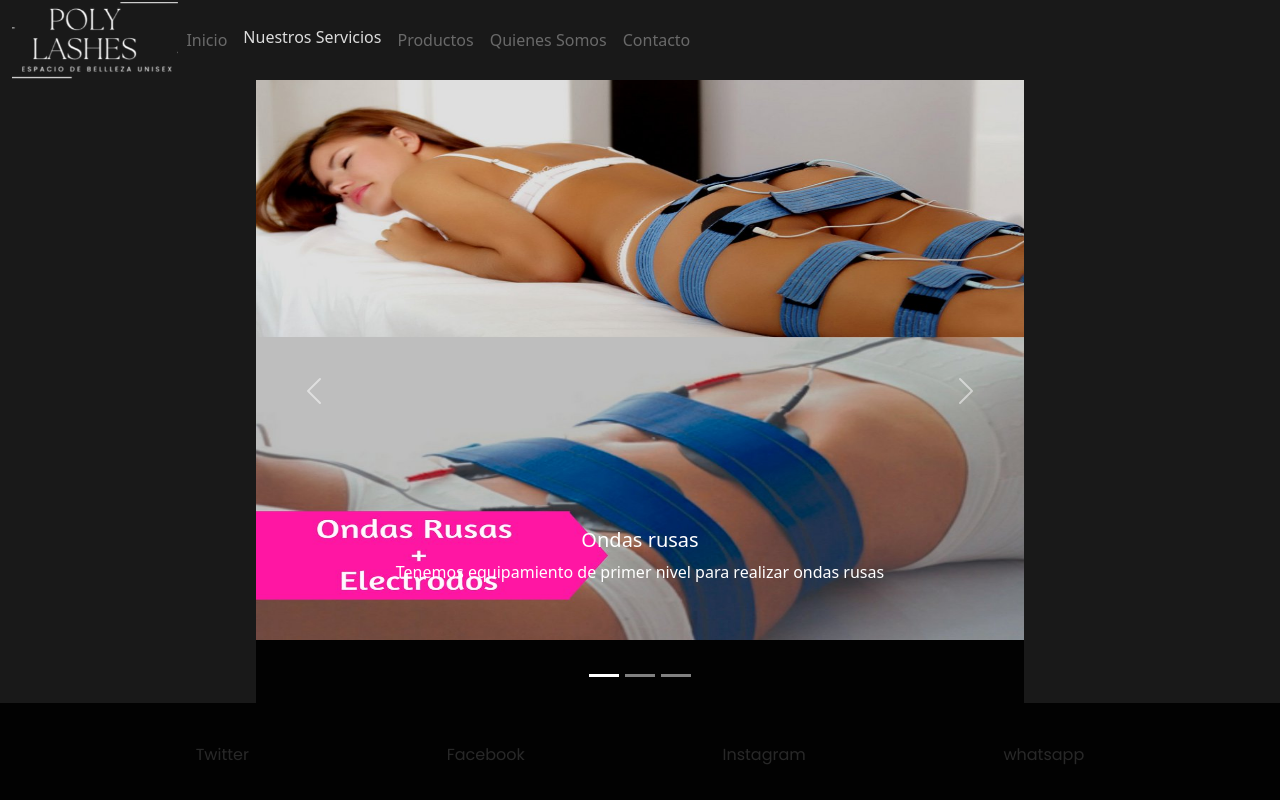
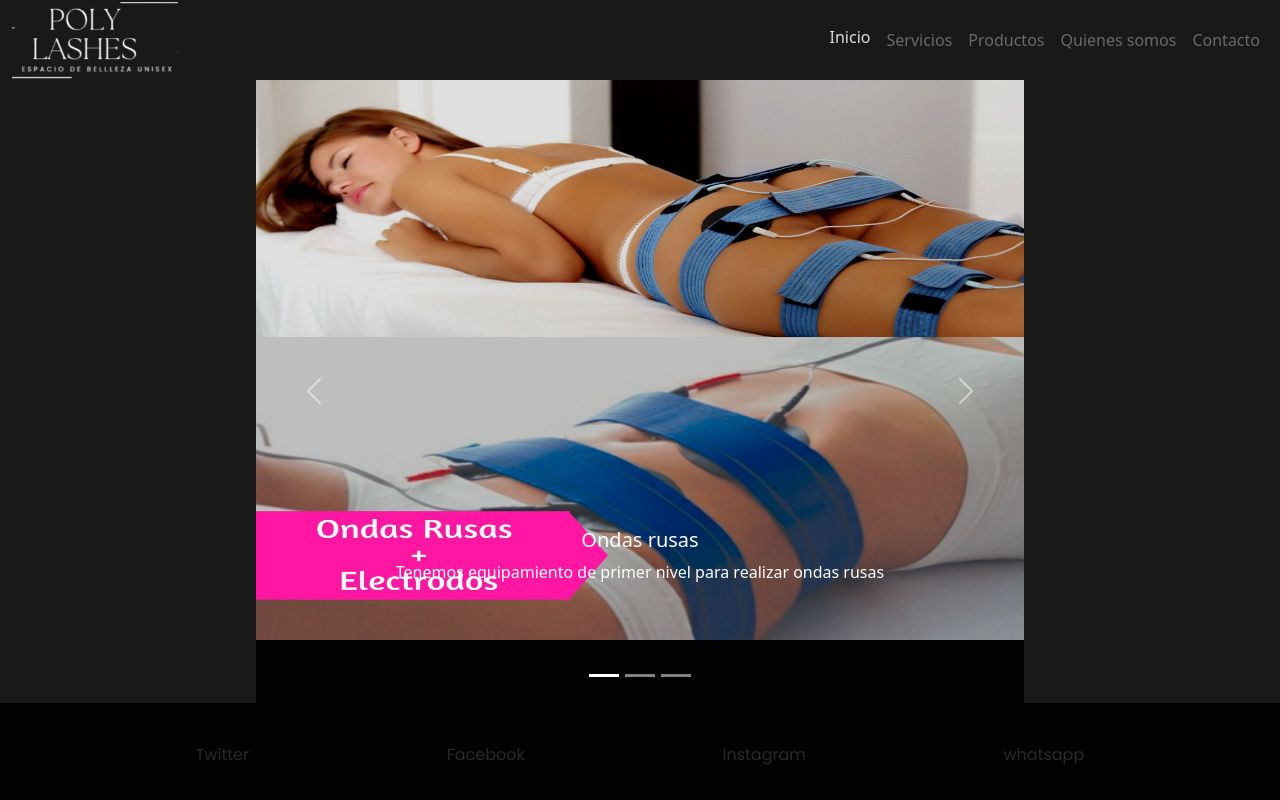
Before and after one commit to IvanTeves/Entrega-Final, a plain HTML site: page secciones/ourservices.html in a window 1280 px wide. Drawn offline with nearby package versions, Linux system fonts and the light colour scheme.

Commit message:
Se pone header en todos

```diff
--- a/secciones/ourservices.html
+++ b/secciones/ourservices.html
@@ -19,23 +19,31 @@
     <script src="https://cdn.jsdelivr.net/npm/bootstrap@5.3.0-alpha1/dist/js/bootstrap.bundle.min.js" integrity="sha384-w76AqPfDkMBDXo30jS1Sgez6pr3x5MlQ1ZAGC+nuZB+EYdgRZgiwxhTBTkF7CXvN" crossorigin="anonymous"></script>
     <header class="header">
 
-        <nav class="navbar navbar-expand-lg nav-fondo">
+      <nav class="navbar navbar-expand-lg ">
           <div class="container-fluid">
-                <a class="logo-inicio animate__animated animate__backInRight" href="../index.html">
-                </a>
-                <button class="navbar-toggler" type="button" data-bs-toggle="collapse"
-                    data-bs-target="#navbarNavAltMarkup" aria-controls="navbarNavAltMarkup" aria-expanded="false"
-                    aria-label="Toggle navigation">
+              <a class="navbar-brand logo-inicio animate__animated animate__backInRight" href="#"></a>
+              <button class="navbar-toggler" type="button" data-bs-toggle="collapse" data-bs-target="#navbarNav"
+                  aria-controls="navbarNav" aria-expanded="false" aria-label="Toggle navigation">
                   <span class="navbar-toggler-icon"></span>
               </button>
-                <div class="collapse navbar-collapse" id="navbarNavAltMarkup">
-                    <div class="navbar-nav">
-                        <a class="color nav-link " aria-current="page" href="../index.html">Inicio</a>
-                        <a class="nav-link actives" href="ourservices.html">Nuestros Servicios</a>
-                        <a class="color nav-link" href="productos.html">Productos</a>
-                        <a class="color nav-link " href="quienessomos.html">Quienes Somos</a>
-                        <a class="color nav-link " href="contact.html">Contacto</a>
-                    </div>
+              <div class="collapse navbar-collapse  justify-content-end " id="navbarNav">
+                  <ul class="navbar-nav justify-content-end ">
+                      <li class="nav-item ">
+                          <a class="nav-link actives" aria-current="page" href="index.html">Inicio</a>
+                      </li>
+                      <li class="nav-item">
+                          <a class="nav-link color" href="/secciones/ourservices.html">Servicios</a>
+                      </li>
+                      <li class="nav-item">
+                          <a class="nav-link color" href="/secciones/productos.html">Productos</a>
+                      </li>
+                      <li class="nav-item">
+                          <a class="nav-link color " href="/secciones/quienessomos.html">Quienes somos</a>
+                      </li>
+                      <li class="nav-item ">
+                          <a class="nav-link color" href="/secciones/contact.html">Contacto</a>
+                      </li>
+                  </ul>
               </div>
           </div>
       </nav>
```
Also changed, not shown: secciones/contact.html (+22 -15 lines), secciones/productos.html (+25 -15 lines), secciones/quienessomos.html (+22 -14 lines). Lines whose indentation alone changed are shown as unchanged.
